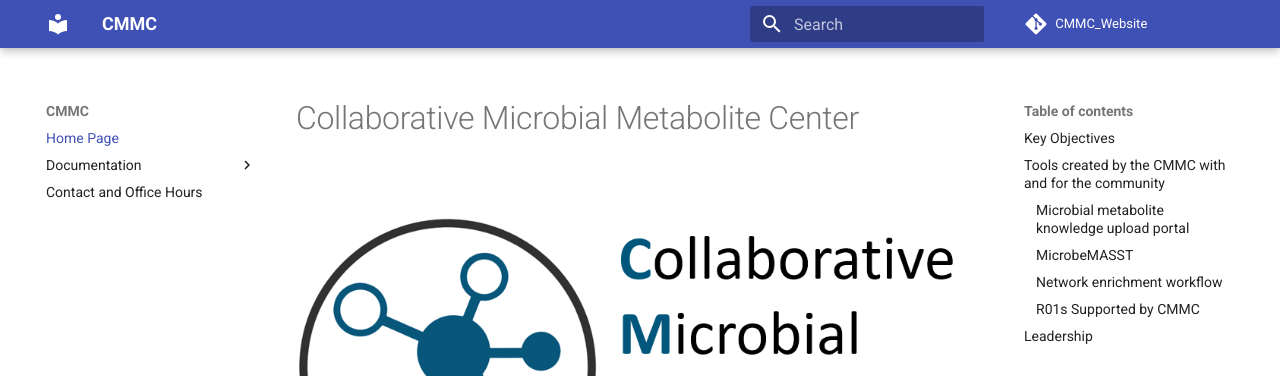
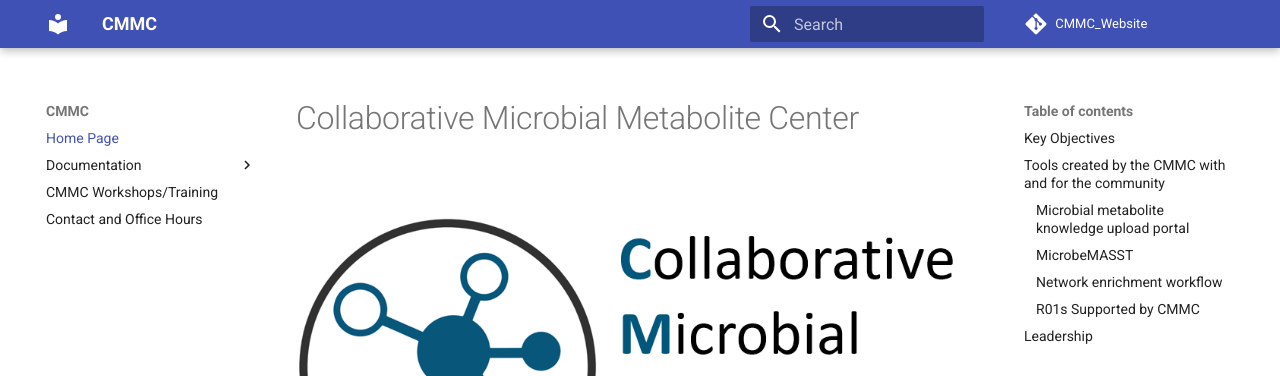
Before and after one commit to wilhan-nunes/CMMC_Website, an MkDocs documentation site: the page built from docs/index.md, in a window 1280 px wide. Shown: the top 376 px of the page. Built offline with MkDocs 1.6.1 and Material for MkDocs 9.7.7, drawn with Linux system fonts in a browser that asks for light colours; comment, search, counter and statistics services are not loaded.

Commit message:
Update mkdocs.yml

```diff
--- a/mkdocs.yml
+++ b/mkdocs.yml
@@ -9,6 +9,7 @@ nav:
         - Getting a USI: get_USI.md
         - CMMC Deposition Workflow: deposition_documentation.md
         - Network Enrichment analysis: network_enrichment.md
+    - CMMC Workshops/Training: workshops.md
     - Contact and Office Hours: contact.md
 
 theme:
```
